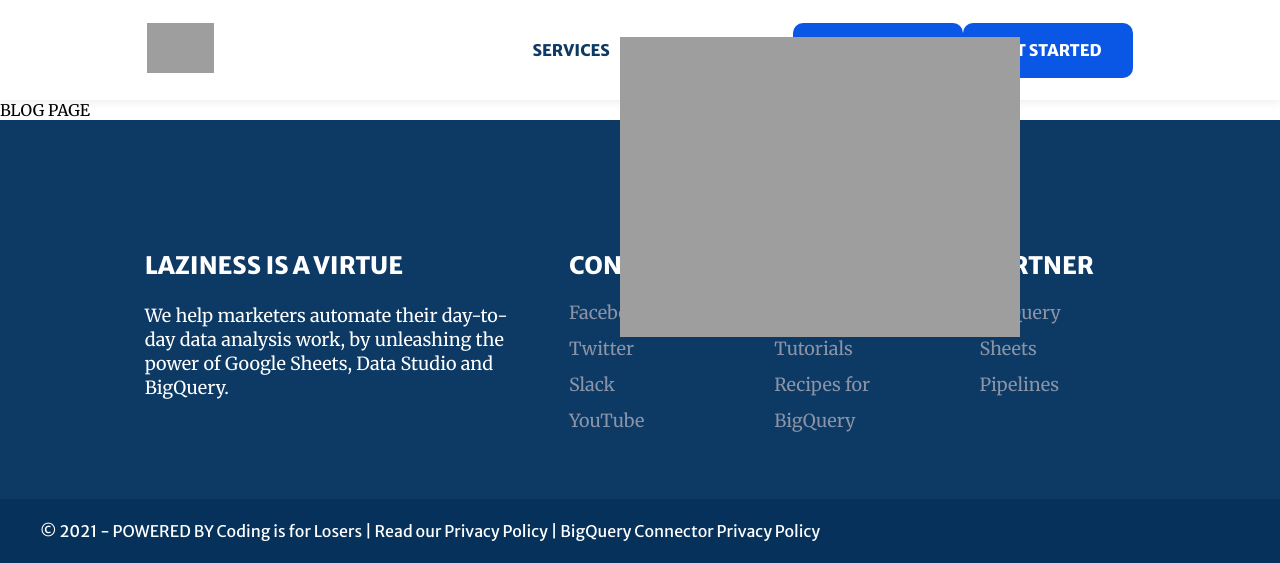
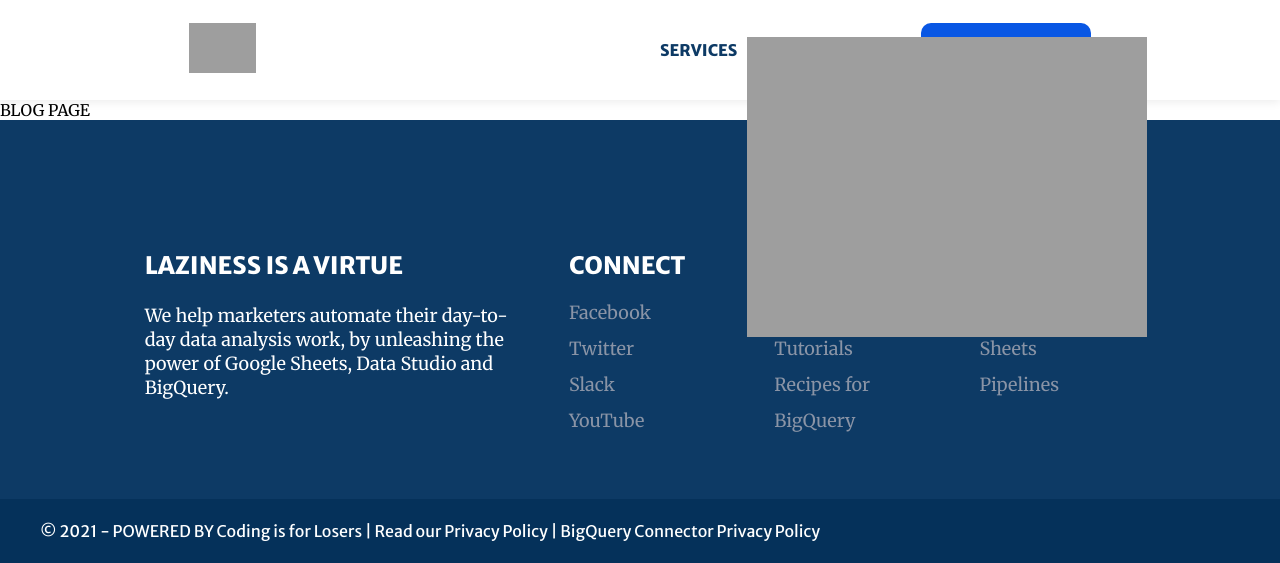
Before and after one commit to viktor-radchenko/crm-dashboard, a Django app: page /blog/ in a window 1280 px wide. Shown: the top 563 px of the page. Run offline with Django 3.2, Linux system fonts and the light colour scheme; some libraries are stand-ins or nearby versions; grey boxes are pictures that could not be loaded.

Commit message:
UI-2: updated home page templates

```diff
--- a/app_crm/templates/home/wrapper.html
+++ b/app_crm/templates/home/wrapper.html
@@ -34,10 +34,6 @@
                         </li>
                         <li class="nav-list_item">
                             <a href="#features" class="nav-list_link">Features</a>
-                        </li>
-
-                        <li class="nav-list_item-button">
-                            <a href="#" class="nav-list_link"><button class="nav-list_button">Get Started</button></a>
                         </li>
                         <li class="nav-list_item-button">
                             <a href="/login/" class="nav-list_link">
```
